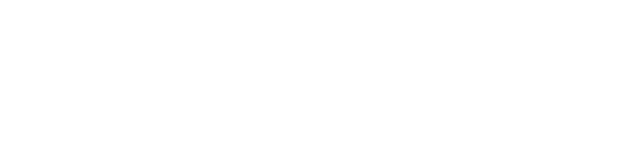
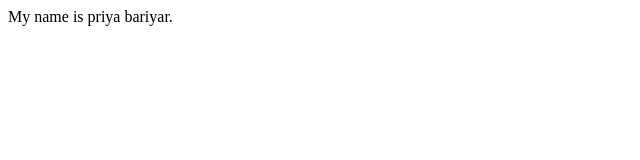
Before and after one commit to MansiBariyar/MansiBariyar.github.io, a plain HTML site: page index.html in a window 1280 px wide. Shown: the whole page, without its empty margins (0-640 px from the left). Drawn offline with Linux system fonts and the light colour scheme.

Commit message:
front page edit

```diff
--- a/index.html
+++ b/index.html
@@ -7,6 +7,6 @@
     <title>Priya</title>
 </head>
 <body>
-
+    My name is priya bariyar.
 </body>
 </html>
```
